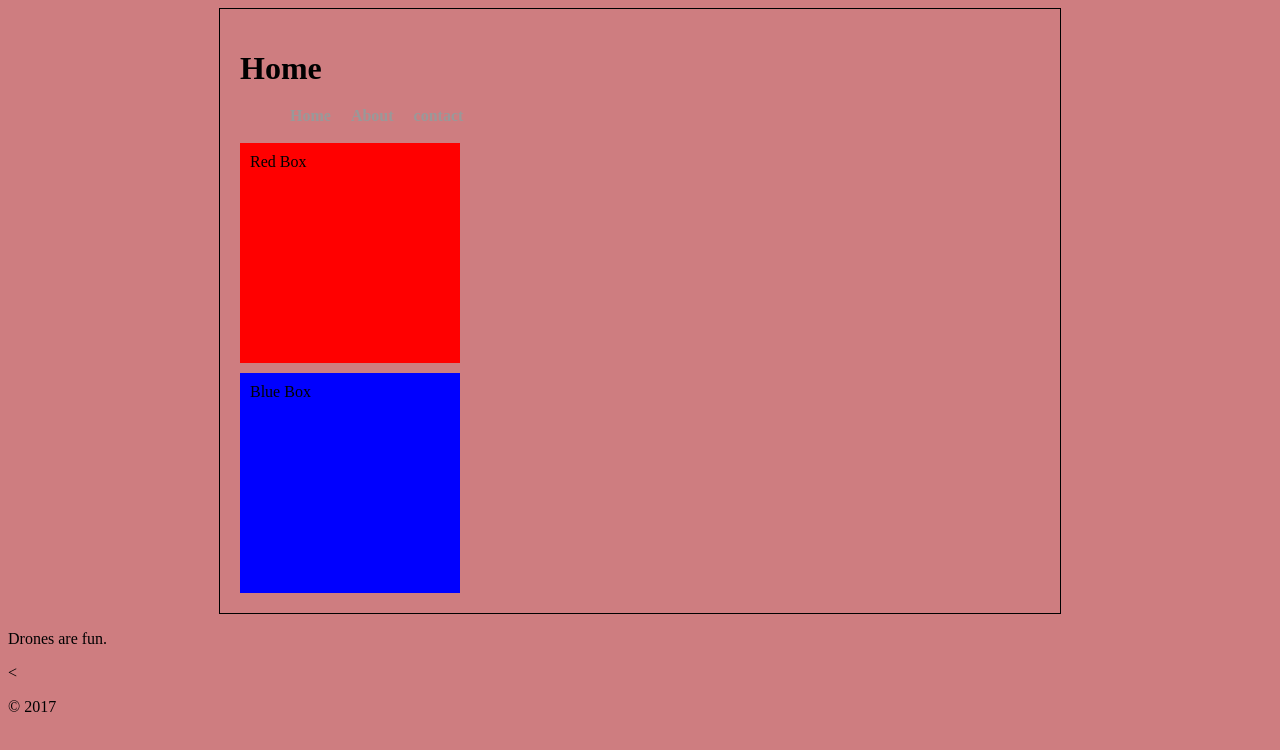
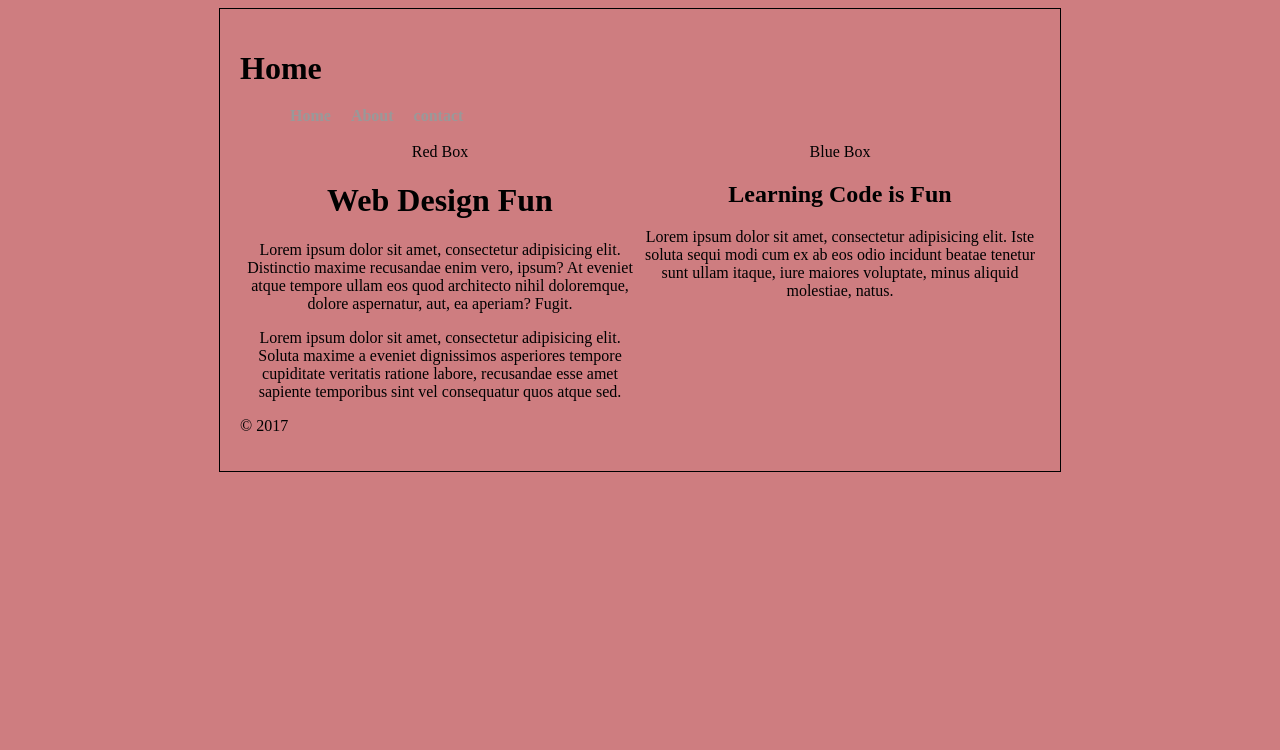
Before and after one commit to jisoooh97/Web-design-fundamentals, a plain HTML site: page index.html in a window 1280 px wide. Drawn offline with Linux system fonts and the light colour scheme.

Commit message:
update with floats and columns

```diff
--- a/css/style.css
+++ b/css/style.css
@@ -34,31 +34,39 @@ li a:link, li a:visited {
     font-weight: bold;
     margin: 0 10px 4px 10px;
     text-decoration: none;
-    color: #999;
+    color: #999999;
 }
 
 li a:link#current, li a:visited#current, li a:hover {
-    border-bottom: 4px solid #000;
+    border-bottom: 4px solid #000000;
     padding-bottom: 2px;
     background: transparent;
-    color: #000;
+    color: #000000;
 }
 
 li a:hover {
-    color: #000;
+    color: #000000;
 }
 
 .red-box {
-    width: 200px;
-    height: 200px;
-    background-color: red;
-    padding: 10px;
+    width: 50%;
+    /*height: 200px;*/
+    /*background-color: red;*/
+    /*padding: 10px;*/
+    text-align: center;
+    float: left;
 }
 
 .blue-box {
-    width: 200px;
-    height: 200px;
-    background-color: blue;
-    padding: 10px;
-    margin: 10px 0 0 0;
+    width: 50%;
+    /*height: 200px;*/
+    /*background-color: blue;*/
+    /*padding: 10px;*/
+    margin: 0 0 0 0;
+    text-align: center;
+    float: right;
 }
+
+footer {
+    clear: both;
+}
--- a/index.html
+++ b/index.html
@@ -12,7 +12,6 @@
         <header>
             <h1>Home</h1>
         </header>
-
         <nav>
             <ul>
                 <li><a href="index.html">Home</a></li>
@@ -20,19 +19,30 @@
                 <li><a href="contact.html">contact</a></li>
             </ul>
         </nav>
-        <div class="main-content"></div>
-        <div class="red-box">Red Box</div>
-        <div class="blue-box">Blue Box</div>
-    </div>
-    <!-- END .container   -->
-    <footer>
-        <p>Drones are fun.</p>
-        <<p>&copy; 2017</p>
-    </footer>
-    </div>
-    <!-- END .container -->
+        <div class="main-content">
+            <div class="red-box">Red Box
+                <h1>Web Design Fun</h1>
+                <p>
+                    Lorem ipsum dolor sit amet, consectetur adipisicing elit. Distinctio maxime recusandae enim vero, ipsum? At eveniet atque tempore ullam eos quod architecto nihil doloremque, dolore aspernatur, aut, ea aperiam? Fugit.
+                </p>
+                <p>
+                    Lorem ipsum dolor sit amet, consectetur adipisicing elit. Soluta maxime a eveniet dignissimos asperiores tempore cupiditate veritatis ratione labore, recusandae esse amet sapiente temporibus sint vel consequatur quos atque sed.
+                </p>
+            </div>
 
+            <div class="blue-box">Blue Box
+                <h2>Learning Code is Fun</h2>
+                <p>
+                    Lorem ipsum dolor sit amet, consectetur adipisicing elit. Iste soluta sequi modi cum ex ab eos odio incidunt beatae tenetur sunt ullam itaque, iure maiores voluptate, minus aliquid molestiae, natus.
+                </p>
 
+            </div>
+            <!-- END .container   -->
+            <footer>
+                <p>&copy; 2017</p>
+            </footer>
+        </div>
+        <!-- END .container -->
 </body>
 
 </html>
```
